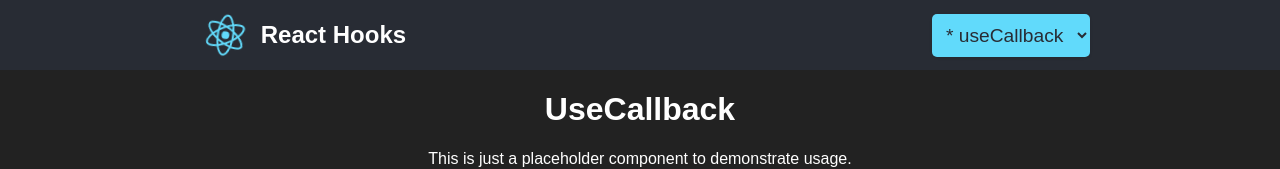
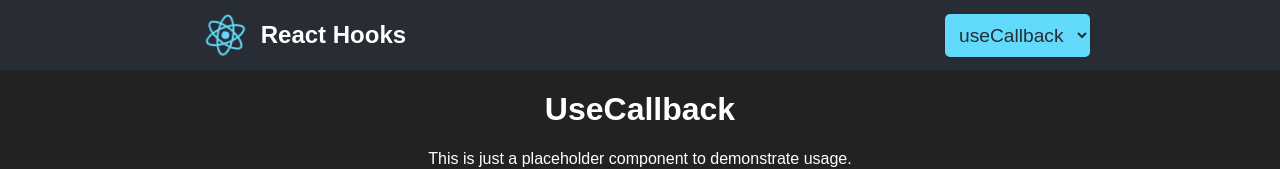
Before and after one commit to elarsaks/react-hooks, a React (Create React App) app: page /useCallback in a window 1280 px wide. Shown: the top 169 px of the page. Built offline with nearby package versions, Linux system fonts and the light colour scheme.

Commit message:
Disable options that are not ready.

```diff
--- a/src/components/AppHeader.jsx
+++ b/src/components/AppHeader.jsx
@@ -31,15 +31,23 @@ export default function AppHeader() {
           onChange={handleRouteChange}
           value={selectedOption}
         >
-          <option value="/useCallback">* useCallback </option>
+          <option value="/useCallback" disabled>
+            useCallback
+          </option>
           <option value="/useContext">useContext</option>
-          <option value="/useCustom">* useCustom</option>
+          <option value="/useCustom" disabled>
+            useCustom
+          </option>
           <option value="/useEffect">useEffect</option>
           <option value="/useMemo">useMemo</option>
-          <option value="/useReducer">* useReducer</option>
+          <option value="/useReducer" disabled>
+            useReducer
+          </option>
           <option value="/useRef">useRef</option>
           <option value="/useState">useState</option>
-          <option value="/useLayout">* useLayout</option>
+          <option value="/useLayout" disabled>
+            useLayout
+          </option>
         </select>
       </div>
     </div>
--- a/src/pages/UseContext.jsx
+++ b/src/pages/UseContext.jsx
@@ -28,7 +28,7 @@ export default () => {
       </h2>
       <ThemeContext.Provider value={darkTheme}>
         <button className={util["button"]} onClick={toggleTheme}>
-          Toggel Theme
+          Toggle Theme
         </button>
         <FunctionContextComponent />
         <ClassContextComponent />
```
